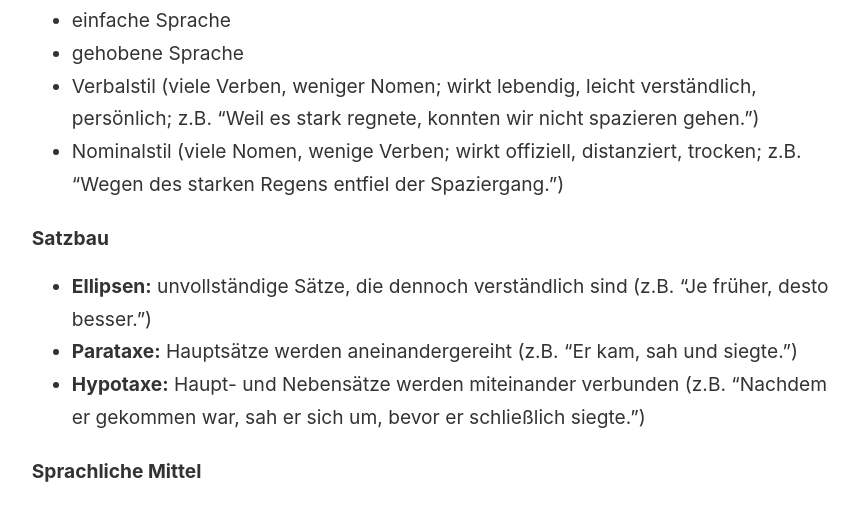
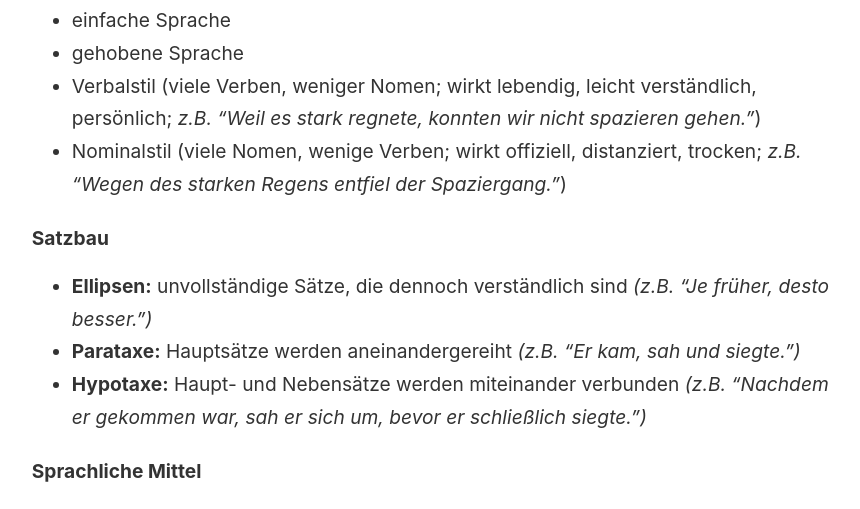
Before and after one commit to lutz-stu/school-blog, a Jekyll site: the page built from _notes/Deutsch/einen-epischen-text-analysieren.md, in a window 1280 px wide and 900 px high, scrolled down 526 px. Shown: the part 186-695 px from the top of the window, without its empty margins (45-905 px from the left). Built offline with Jekyll 4.4.1, drawn with Linux system fonts in a browser that asks for light colours; part of the change alters nothing that is shown; some of the changed text lies outside the part shown.

```diff
--- a/_notes/Deutsch/einen-epischen-text-analysieren.md
+++ b/_notes/Deutsch/einen-epischen-text-analysieren.md
@@ -20,14 +20,14 @@ title: Einen epischen Text analysieren
 
 - einfache Sprache
 - gehobene Sprache
-- Verbalstil (viele Verben, weniger Nomen; wirkt lebendig, leicht verständlich, persönlich; z.B. "Weil es stark regnete, konnten wir nicht spazieren gehen.")
-- Nominalstil (viele Nomen, wenige Verben; wirkt offiziell, distanziert, trocken; z.B. "Wegen des starken Regens entfiel der Spaziergang.")
+- Verbalstil (viele Verben, weniger Nomen; wirkt lebendig, leicht verständlich, persönlich; _z.B. "Weil es stark regnete, konnten wir nicht spazieren gehen."_)
+- Nominalstil (viele Nomen, wenige Verben; wirkt offiziell, distanziert, trocken; _z.B. "Wegen des starken Regens entfiel der Spaziergang."_)
 
 #### Satzbau
 
-- **Ellipsen:** unvollständige Sätze, die dennoch verständlich sind (z.B. "Je früher, desto besser.")
-- **Parataxe:** Hauptsätze werden aneinandergereiht (z.B. "Er kam, sah und siegte.")
-- **Hypotaxe:** Haupt- und Nebensätze werden miteinander verbunden (z.B. "Nachdem er gekommen war, sah er sich um, bevor er schließlich siegte.")
+- **Ellipsen:** unvollständige Sätze, die dennoch verständlich sind _(z.B. "Je früher, desto besser.")_
+- **Parataxe:** Hauptsätze werden aneinandergereiht _(z.B. "Er kam, sah und siegte.")_
+- **Hypotaxe:** Haupt- und Nebensätze werden miteinander verbunden _(z.B. "Nachdem er gekommen war, sah er sich um, bevor er schließlich siegte.")_
 
 #### Sprachliche Mittel
 
@@ -39,34 +39,34 @@ title: Einen epischen Text analysieren
 - **Klimax:** stufenartige Steigerung (dramatisierend und für Spannung sorgend)
 - **Metapher:** Vergleich ohne "wie"; ein Wort wird in übertragener Bedeutung verwendet
 - **Neologismus:** Wortneuschöpfung
-- **Oxymoron:** Verbindung von zwei sich widersprechenden Begriffen *(z.B. "bittersüß", "alter Knabe")*
-- **Paradoxon:** scheinbar widersprüchliche, aber tatsächlich wahre Aussage *(z.B. "Weniger ist mehr")*
+- **Oxymoron:** Verbindung von zwei sich widersprechenden Begriffen _(z.B. "bittersüß", "alter Knabe")_
+- **Paradoxon:** scheinbar widersprüchliche, aber tatsächlich wahre Aussage _(z.B. "Weniger ist mehr")_
 - **Parallelismus:** Wiederholung gleicher Satzstrukturen in aufeinanderfolgenden Sätzen
-- **Personifikation:** Verleihung menschlicher Eigenschaften an nicht-menschliche Objekte *(z.B. "Die Sonne lacht", "Die Zeit rennt")*
+- **Personifikation:** Verleihung menschlicher Eigenschaften an nicht-menschliche Objekte _(z.B. "Die Sonne lacht", "Die Zeit rennt")_
 - **rhetorische Frage:** Frage, die keine Antwort erwartet, da die Antwort offensichtlich ist, die Frage zur Provokation dient oder zum Nachdenken anregen soll
-- **Vergleich:** Beziehung zwischen zwei verschiedenen Dingen, die durch Gemeinsamkeiten hervorgehoben werden *(z.B. "Stark wie ein Löwe", "Schneller als der Blitz")*
+- **Vergleich:** Beziehung zwischen zwei verschiedenen Dingen, die durch Gemeinsamkeiten hervorgehoben werden _(z.B. "Stark wie ein Löwe", "Schneller als der Blitz")_
 - **Wiederholung:** mehrmalige Verwendung eines Wortes oder einer Phrase
 - …
 
 ### Erzähler
 
-- **Ich-Erzähler:** Ich-Form; ist auf die eigene Gedanken/Gefühle beschränkt (*z.B. "Ich öffnete die Tür und fragte mich, ob mich dort jemand erwartet."*)
-- **personaler Erzähler:** Er/Sie-Form; ist auf die Gedanken/Gefühle einer Figur beschränkt (*z.B. "Er öffnete die Tür und fragte sich, ob ihn dort jemand erwartete."*)
-- **auktorialer Erzähler:** Er/Sie-Form; allwissend, kennt die Gedanken/Gefühle aller Figuren; kommentiert das Geschehen (*z.B. "Als Lukas die Tür öffnete, hoffte er auf Ruhe, während Anna schon ahnte, dass es wieder Streit geben würde."*)
-- **neutraler Erzähler:** Er/Sie-Form; kennt die Gedanken/Gefühle keiner Figur; berichtet nur das äußerlich Wahrnehmbare (*z.B. "Er öffnete die Tür und trat in den Raum."*)
+- **Ich-Erzähler:** Ich-Form; ist auf die eigene Gedanken/Gefühle beschränkt (_z.B. "Ich öffnete die Tür und fragte mich, ob mich dort jemand erwartet."_)
+- **personaler Erzähler:** Er/Sie-Form; ist auf die Gedanken/Gefühle einer Figur beschränkt (_z.B. "Er öffnete die Tür und fragte sich, ob ihn dort jemand erwartete."_)
+- **auktorialer Erzähler:** Er/Sie-Form; allwissend, kennt die Gedanken/Gefühle aller Figuren; kommentiert das Geschehen (_z.B. "Als Lukas die Tür öffnete, hoffte er auf Ruhe, während Anna schon ahnte, dass es wieder Streit geben würde."_)
+- **neutraler Erzähler:** Er/Sie-Form; kennt die Gedanken/Gefühle keiner Figur; berichtet nur das äußerlich Wahrnehmbare (_z.B. "Er öffnete die Tür und trat in den Raum."_)
 
-### Redefromen
+### Redeformen
 
-- **direkte Rede:** wörtliche Wiedergabe von Äußerungen einer Figur, gekennzeichnet durch Anführungszeichen *(z.B. "Er öffnete die Tür und sagte: 'Ist jemand da?'"*)
-- **indirekte Rede:** Wiedergabe von Äußerungen einer Figur in der Er/Sie-Form, ohne Anführungszeichen *(z.B. "Er öffnete die Tür und fragte, ob jemand da sei.")*
-- **erlebte Rede:** Gedanken einer Figur werden in der Erzählform wiedergegeben, ohne dass sie als direkte Rede gekennzeichnet sind *(z.B. "Er öffnete die Tür. Hoffentlich ist niemand da, dachte er.")*
-- **innerer Monolog:** Gedanken einer Figur werden in der Ich-Form wiedergegeben, ohne dass sie als direkte Rede gekennzeichnet sind *(z.B. "Ich öffnete die Tür. Hoffentlich ist niemand da, dachte ich.")*
+- **direkte Rede:** wörtliche Wiedergabe von Äußerungen einer Figur, gekennzeichnet durch Anführungszeichen _(z.B. "Er öffnete die Tür und sagte: 'Ist jemand da?'"_)_
+- **indirekte Rede:** Wiedergabe von Äußerungen einer Figur in der Er/Sie-Form, ohne Anführungszeichen _(z.B. "Er öffnete die Tür und fragte, ob jemand da sei.")_
+- **erlebte Rede:** Gedanken einer Figur werden in der Erzählform wiedergegeben, ohne dass sie als direkte Rede gekennzeichnet sind _(z.B. "Er öffnete die Tür. Hoffentlich ist niemand da, dachte er.")_
+- **innerer Monolog:** Gedanken einer Figur werden in der Ich-Form wiedergegeben, ohne dass sie als direkte Rede gekennzeichnet sind _(z.B. "Ich öffnete die Tür. Hoffentlich ist niemand da, dachte ich.")_
 - …
 
 ### Zeitverhältnisse
 
-- **Zeitdehnung:** Erzählzeit > erzählte Zeit *(z.B. detaillierte Beschreibung einer Handlung, die nur wenige Sekunden dauert)*
-- **Zeitraffung:** Erzählzeit < erzählte Zeit *(z.B. Zusammenfassung eines ganzen Tages in wenigen Sätzen)*
+- **Zeitdehnung:** Erzählzeit > erzählte Zeit _(z.B. detaillierte Beschreibung einer Handlung, die nur wenige Sekunden dauert)_
+- **Zeitraffung:** Erzählzeit < erzählte Zeit _(z.B. Zusammenfassung eines ganzen Tages in wenigen Sätzen)_
 - **Zeitdeckung:** Erzählzeit = erzählte Zeit
 - **Zeitsprung:** plötzlicher Wechsel in der Zeit
 
```
